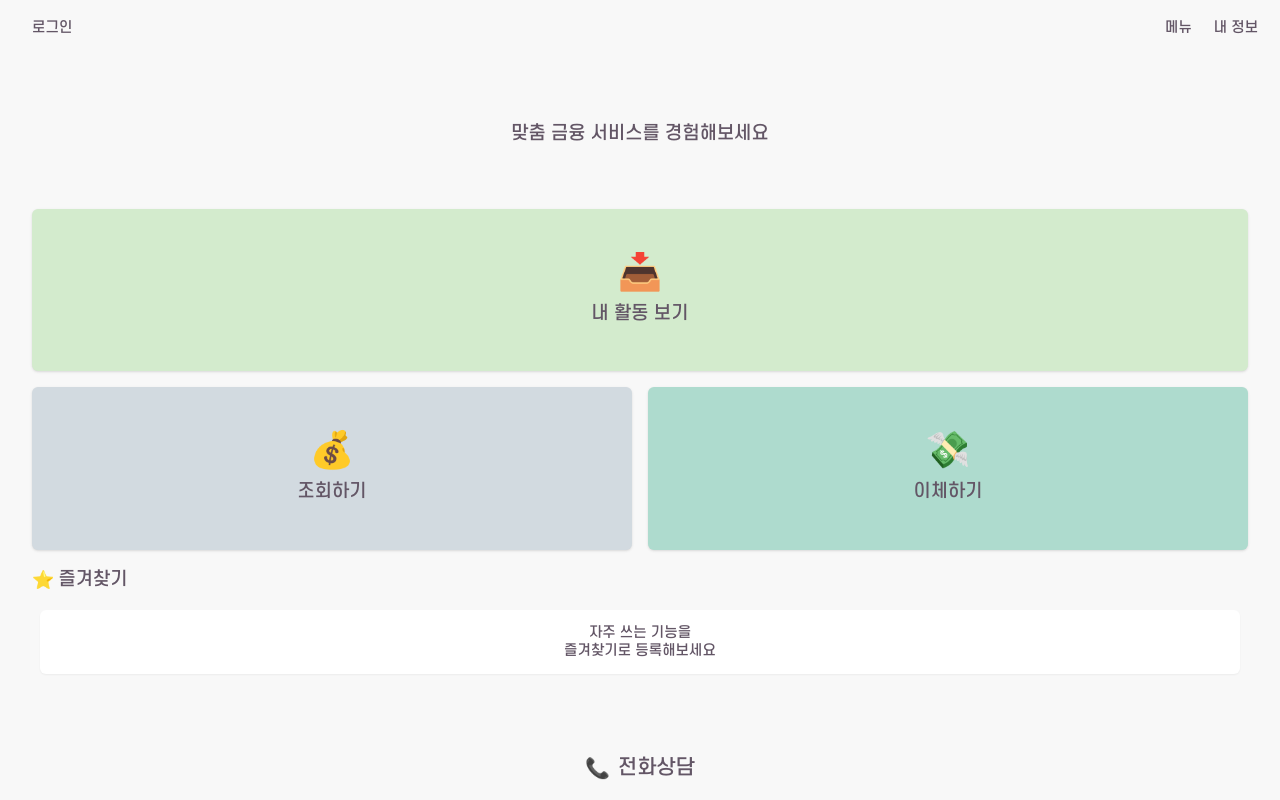
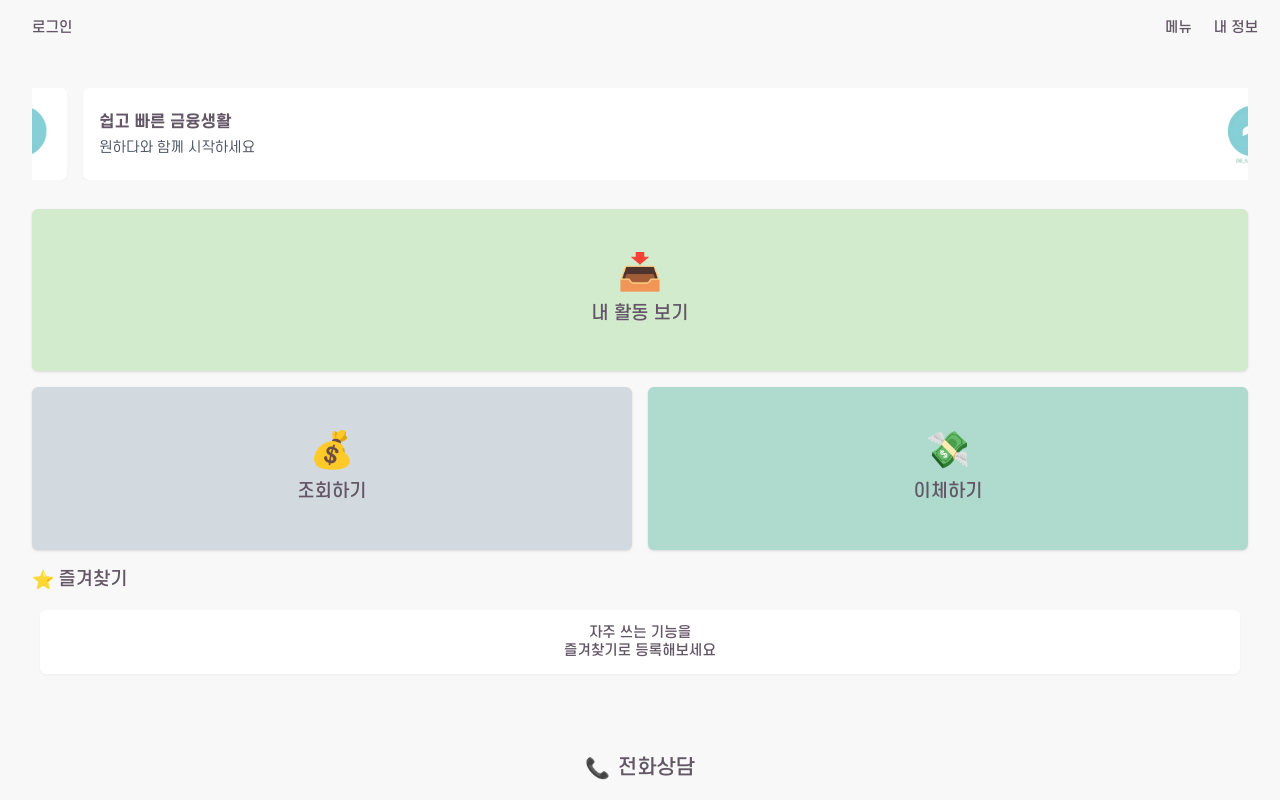
Before and after one commit to Hanaro-Trolly/ONE-HADA, a Next.js app in the folder one-hada/: page / in a window 1280 px wide. Built offline with nearby package versions, Linux system fonts and the light colour scheme; no server answers; a web font is replaced by a local one.

Commit message:
feat: 메인페이지 케러셀 적용 완료

```diff
--- a/one-hada/app/(site)/page.tsx
+++ b/one-hada/app/(site)/page.tsx
@@ -2,6 +2,7 @@
 
 import AutoMessageCarousel from '@/components/home/AutoRecommendCarousel';
 import FavoriteCarousel from '@/components/home/FavoriteCarousel';
+import NonLoginProductShowcase from '@/components/home/NonLoginProductShowcase';
 import { Button } from '@/components/ui/button';
 import { useFetch } from '@/hooks/useFetch';
 import { signIn, useSession } from 'next-auth/react';
@@ -187,10 +188,8 @@ export default function Home() {
             <AutoMessageCarousel recommendProductList={recommendList} />
           </div>
         ) : (
-          <div className='h-full flex flex-col items-center justify-center gap-2'>
-            <p className='text-lg font-medium'>
-              맞춤 금융 서비스를 경험해보세요
-            </p>
+          <div className='h-full w-full flex items-center'>
+            <NonLoginProductShowcase />
           </div>
         )}
       </div>
--- /dev/null
+++ b/one-hada/components/home/NonLoginProductShowcase.tsx
@@ -0,0 +1,73 @@
+'use client';
+
+import {
+  Carousel,
+  CarouselContent,
+  CarouselItem,
+} from '@/components/ui/carousel';
+import Autoplay from 'embla-carousel-autoplay';
+import Image from 'next/image';
+
+const NonLoginProductShowcase = () => {
+  const messages = [
+    {
+      title: '원,하다로 한번에!',
+      description: '맞춤 금융 서비스를 경험하세요',
+    },
+    {
+      title: '쉽고 빠른 금융생활',
+      description: '원하다와 함께 시작하세요',
+    },
+    {
+      title: '당신의 금융 파트너',
+      description: '원하다가 함께합니다',
+    },
+  ];
+
+  return (
+    <Carousel
+      opts={{
+        align: 'center',
+        loop: true,
+      }}
+      plugins={[
+        Autoplay({
+          delay: 5000,
+        }),
+      ]}
+      className='w-full px-2' // 좌우 패딩 추가
+    >
+      <CarouselContent className='-mx-2' showDots={false}>
+        {' '}
+        {/* 마진 조정 */}
+        {messages.map((message, index) => (
+          <CarouselItem key={index} className='px-2'>
+            {' '}
+            {/* 패딩 조정 */}
+            <div className='flex items-center justify-between h-full w-full bg-white rounded-md px-4 py-4 shadow-sm'>
+              <div className='flex flex-col gap-1'>
+                <h2 className='text-md font-semibold text-[#635666]'>
+                  {message.title}
+                </h2>
+                <p className='text-gray-600 text-sm text-nowrap'>
+                  {message.description}
+                </p>
+              </div>
+              <div className='relative'>
+                <Image
+                  src='/images/one-hada.png'
+                  alt={`${message} ${index}`}
+                  width={60}
+                  height={60}
+                  priority
+                />
+              </div>
+            </div>
+          </CarouselItem>
+        ))}
+      </CarouselContent>
+    </Carousel>
+  );
+};
+
+export default NonLoginProductShowcase;
```
